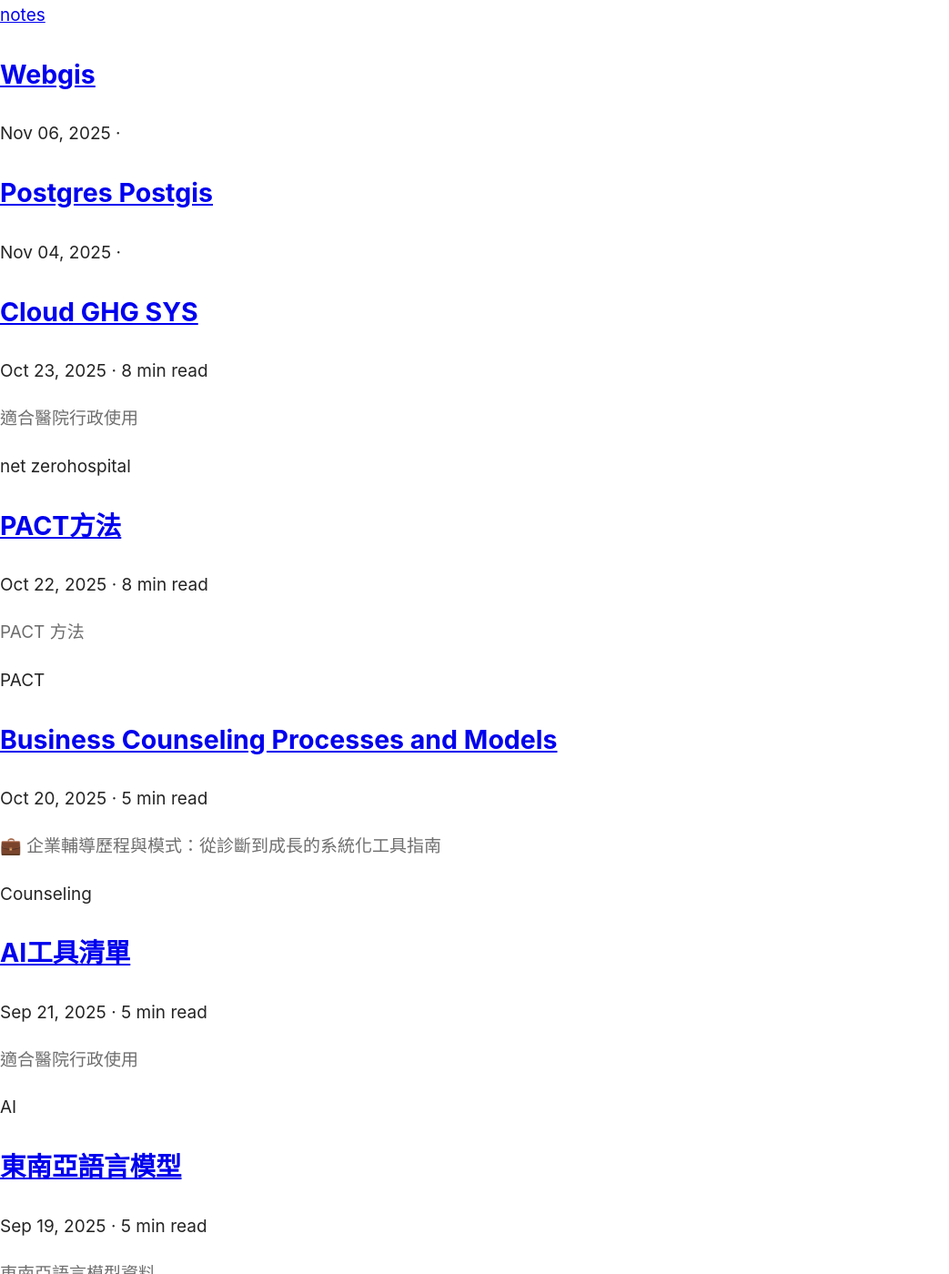
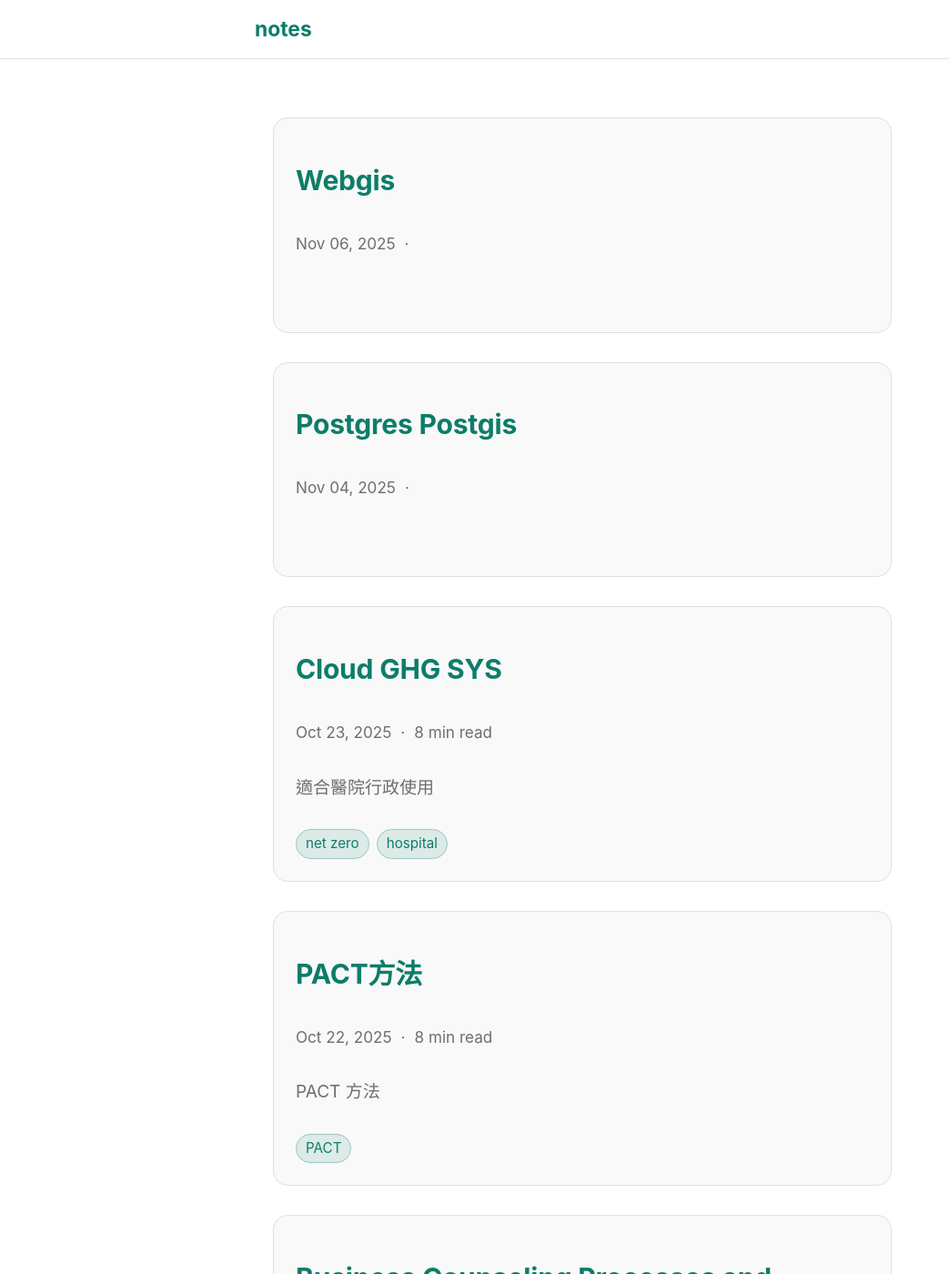
Before and after one commit to linjose/notes, a Jekyll site: the page built from index.html, in a window 1280 px wide and 1400 px high. Shown: the whole window at 91% size, without its empty margins (0-1043 px from the left). Built offline with Jekyll 4.4.1, drawn with Linux system fonts in a browser that asks for light colours; the list of posts is cut into pages by our own code.

Commit message:
Update style.css

```diff
--- a/assets/css/style.css
+++ b/assets/css/style.css
@@ -22,6 +22,173 @@ html, body {
   line-height: 1.75;
   font-size: 19px;
 }
+
+
+.wrap {
+  max-width: var(--maxw);
+  margin: 0 auto;
+  padding: 32px 24px 96px;
+}
+
+a {
+  color: var(--accent);
+  text-decoration: none;
+}
+a:hover {
+  text-decoration: underline;
+}
+
+header.site {
+  position: sticky;
+  top: 0;
+  z-index: 40;
+  backdrop-filter: saturate(180%) blur(8px);
+  background: color-mix(in hsl, var(--bg) 85%, transparent);
+  border-bottom: 1px solid var(--border);
+}
+
+.nav {
+  display: flex;
+  align-items: center;
+  justify-content: space-between;
+  gap: 16px;
+  max-width: min(calc(var(--maxw) + 40px), 100%);
+  margin: 0 auto;
+  padding: 12px 24px;
+}
+
+.brand {
+  font-weight: bold;
+  font-size: 1.2rem;
+}
+
+.nav-right {
+  display: flex;
+  gap: 10px;
+  align-items: center;
+}
+
+.btn {
+  border: 1px solid var(--border);
+  background: var(--bg);
+  color: var(--text);
+  padding: 8px 14px;
+  border-radius: 999px;
+  cursor: pointer;
+}
+.btn:hover {
+  border-color: color-mix(in hsl, var(--text) 30%, var(--border));
+}
+
+.home {
+  display: grid;
+  gap: 32px;
+  margin-top: 32px;
+}
+
+.card {
+  display: grid;
+  gap: 10px;
+  padding: 24px;
+  background: var(--card);
+  border: 1px solid var(--border);
+  border-radius: 16px;
+}
+.card h2 {
+  font-size: clamp(22px, 3vw, 30px);
+  line-height: 1.3;
+  letter-spacing: -0.2px;
+}
+
+.meta {
+  display: flex;
+  gap: 10px;
+  flex-wrap: wrap;
+  color: var(--muted);
+  font-size: 0.9rem;
+}
+
+.tags {
+  display: flex;
+  gap: 8px;
+  flex-wrap: wrap;
+}
+.tag {
+  font-size: 0.8rem;
+  color: var(--accent);
+  background: color-mix(in hsl, var(--accent) 12%, transparent);
+  border: 1px solid color-mix(in hsl, var(--accent) 30%, var(--border));
+  padding: 2px 10px;
+  border-radius: 999px;
+}
+
+article.post {
+  margin-top: 32px;
+}
+article.post h1 {
+  font-size: clamp(32px, 5vw, 48px);
+  line-height: 1.2;
+  letter-spacing: -0.3px;
+  margin-bottom: 12px;
+}
+.article-meta {
+  color: var(--muted);
+  margin-bottom: 24px;
+}
+.post-content p {
+  margin: 20px 0;
+}
+.post-content h2 {
+  font-size: 1.6em;
+  margin: 32px 0 12px;
+}
+.post-content h3 {
+  font-size: 1.3em;
+  margin: 28px 0 10px;
+}
+.post-content blockquote {
+  border-left: 4px solid var(--accent);
+  padding-left: 16px;
+  margin: 20px 0;
+  color: var(--muted);
+  font-style: italic;
+}
+.post-content pre {
+  background: var(--code-bg);
+  color: var(--code-fg);
+  padding: 16px;
+  border-radius: 12px;
+  overflow: auto;
+}
+.post-content code {
+  background: color-mix(in hsl, var(--code-bg) 5%, transparent);
+  padding: 0.2em 0.4em;
+  border-radius: 6px;
+  font-family: monospace;
+}
+
+footer.site {
+  border-top: 1px solid var(--border);
+  margin-top: 64px;
+  padding: 24px;
+  color: var(--muted);
+  font-size: 0.95rem;
+  text-align: center;
+}
+
+.search-input {
+  width: 220px;
+  border: 1px solid var(--border);
+  background: var(--bg);
+  color: var(--text);
+  padding: 8px 12px;
+  border-radius: 999px;
+}
+
+.hidden {
+  display: none;
+}
+
 
 /* Header 導覽列 */
 .top-nav {
```
